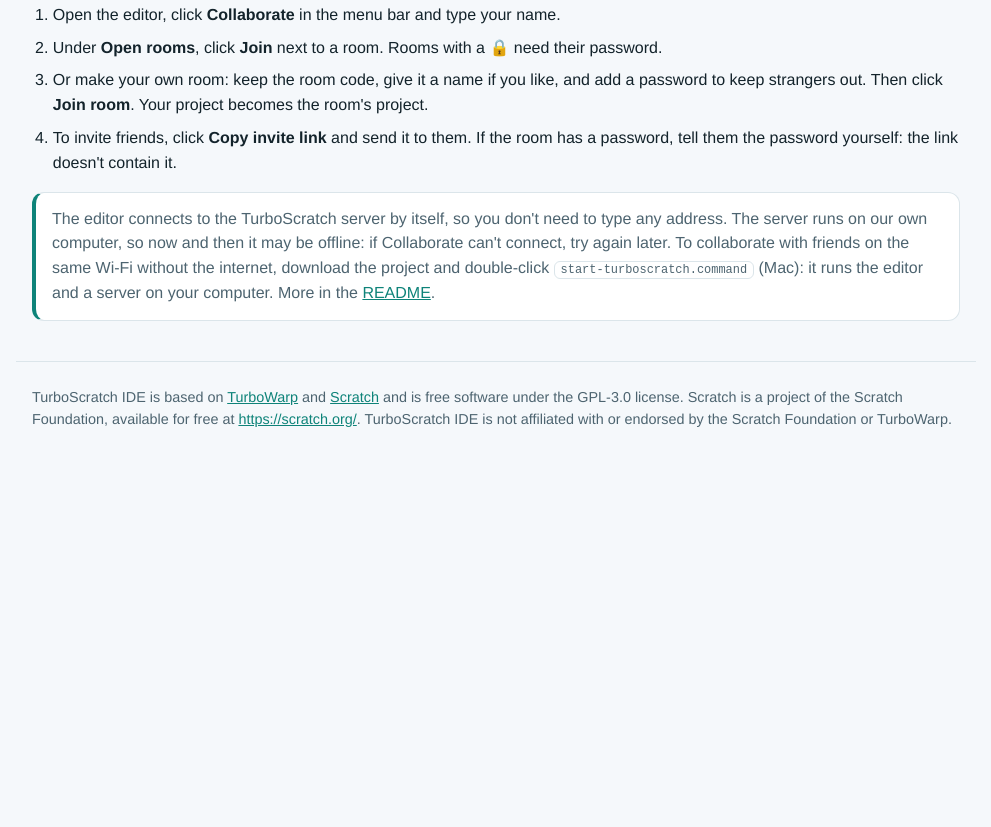
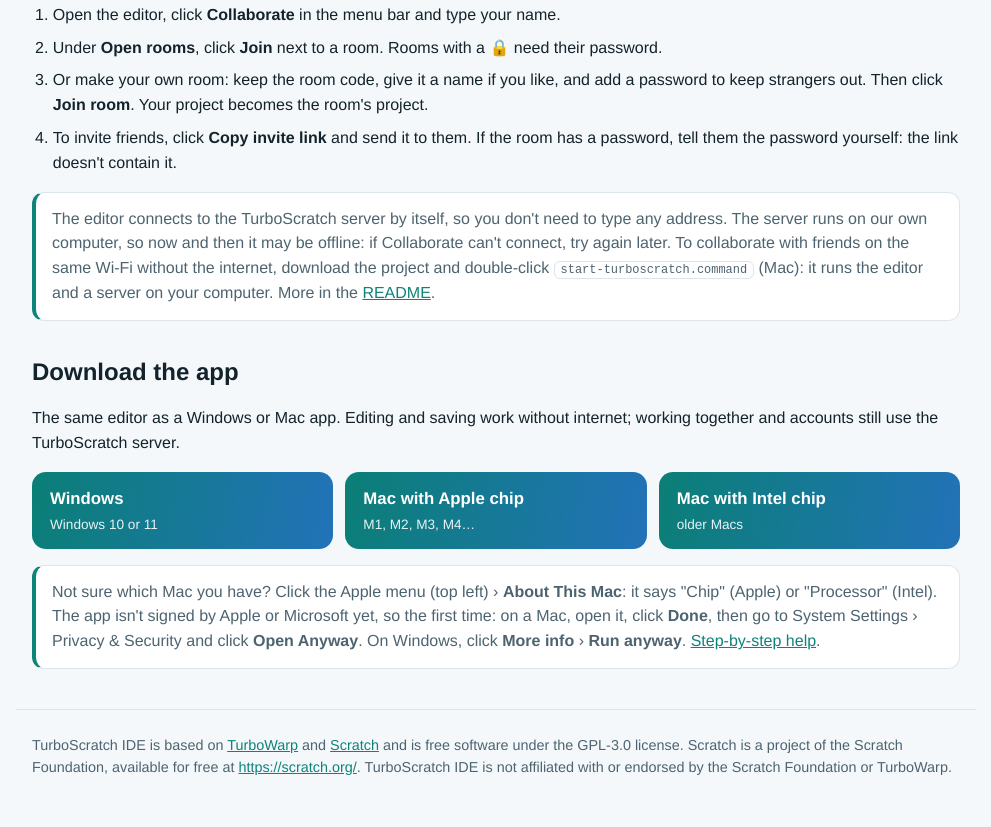
Before and after one commit to TurboScratch-IDE/turboscratch-ide.github.io, a plain HTML site: page index.html in a window 1280 px wide. Shown: the part 1151-1978 px from the top of the page, without its empty margins (144-1135 px from the left). Before the commit the page ends 1629 px from the top, so only its background shows below. Drawn offline with Linux system fonts and the light colour scheme.

Commit message:
Add Download buttons for the Windows and Mac app
A "Download the app" button in the header and a download section with
links to the latest release's installers (Windows, Mac with Apple chip,
Mac with Intel chip), how to tell which Mac you have, and how to open an
unsigned app the first time.

Co-Authored-By: Claude Opus 5.5 <noreply@anthropic.com>

```diff
--- a/index.html
+++ b/index.html
@@ -98,6 +98,27 @@
             padding: 14px 16px;
             color: var(--muted);
         }
+        .downloads {
+            display: grid;
+            grid-template-columns: repeat(auto-fit, minmax(200px, 1fr));
+            gap: 12px;
+            margin: 16px 0;
+        }
+        .download {
+            display: flex;
+            flex-direction: column;
+            gap: 2px;
+            padding: 14px 18px;
+            border-radius: 14px;
+            text-decoration: none;
+            color: #fff;
+            background-image: linear-gradient(100deg, #0b7f76 0%, #2272b8 100%);
+            transition: transform 0.08s, filter 0.15s;
+        }
+        .download:hover { filter: brightness(1.08); }
+        .download:active { transform: translateY(1px); }
+        .download strong { font-size: 1.05rem; }
+        .download span { font-size: 0.85rem; opacity: 0.9; }
         footer {
             max-width: 960px;
             margin: 0 auto;
@@ -114,6 +135,7 @@
         <p class="tagline">Build Scratch projects together, live. TurboWarp's speed, addons and advanced settings, plus real-time teamwork.</p>
         <div class="buttons">
             <a class="button primary" href="Turboscratch_IDE/editor.html">Open the editor</a>
+            <a class="button secondary" href="#download">Download the app</a>
             <a class="button secondary" href="https://github.com/TurboScratch-IDE/Turboscratch_IDE">Source code</a>
         </div>
     </section>
@@ -157,6 +179,23 @@
             again later. To collaborate with friends on the same Wi-Fi without the internet, download the project and
             double-click <code>start-turboscratch.command</code> (Mac): it runs the editor and a server on your computer.
             More in the <a href="https://github.com/TurboScratch-IDE/Turboscratch_IDE#readme">README</a>.</p>
+
+        <h2 id="download">Download the app</h2>
+        <p>The same editor as a Windows or Mac app. Editing and saving work without internet; working
+            together and accounts still use the TurboScratch server.</p>
+        <div class="downloads">
+            <a class="download" href="https://github.com/TurboScratch-IDE/Turboscratch_IDE/releases/latest/download/TurboScratch-IDE-windows-setup.exe">
+                <strong>Windows</strong><span>Windows 10 or 11</span></a>
+            <a class="download" href="https://github.com/TurboScratch-IDE/Turboscratch_IDE/releases/latest/download/TurboScratch-IDE-mac-arm64.dmg">
+                <strong>Mac with Apple chip</strong><span>M1, M2, M3, M4…</span></a>
+            <a class="download" href="https://github.com/TurboScratch-IDE/Turboscratch_IDE/releases/latest/download/TurboScratch-IDE-mac-x64.dmg">
+                <strong>Mac with Intel chip</strong><span>older Macs</span></a>
+        </div>
+        <p class="note">Not sure which Mac you have? Click the Apple menu (top left) › <strong>About This Mac</strong>: it says
+            "Chip" (Apple) or "Processor" (Intel). The app isn't signed by Apple or Microsoft yet, so the first time:
+            on a Mac, open it, click <strong>Done</strong>, then go to System Settings › Privacy &amp; Security and
+            click <strong>Open Anyway</strong>. On Windows, click <strong>More info</strong> › <strong>Run anyway</strong>.
+            <a href="https://github.com/TurboScratch-IDE/Turboscratch_IDE#opening-it-the-first-time">Step-by-step help</a>.</p>
     </main>
 
     <footer>
```
